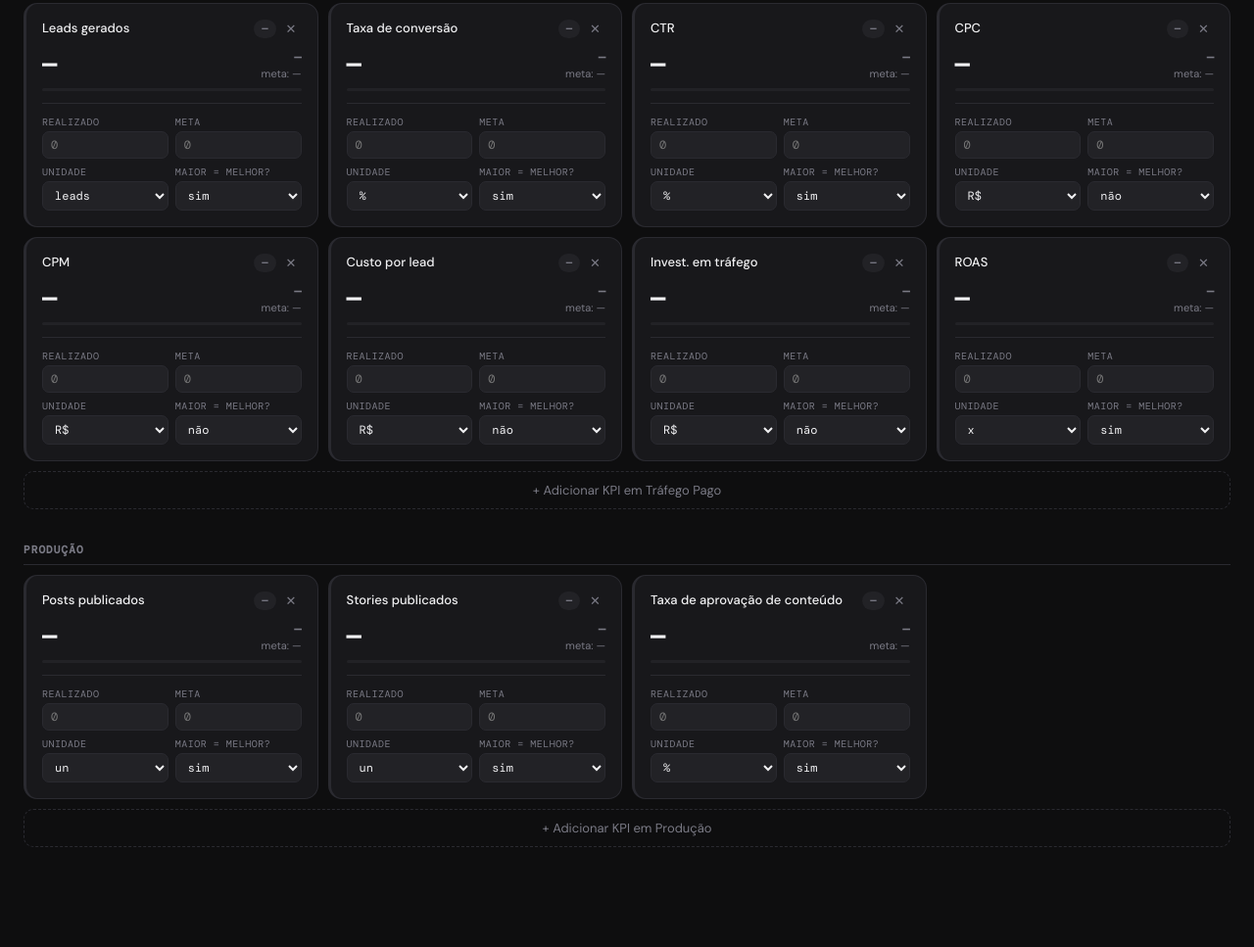
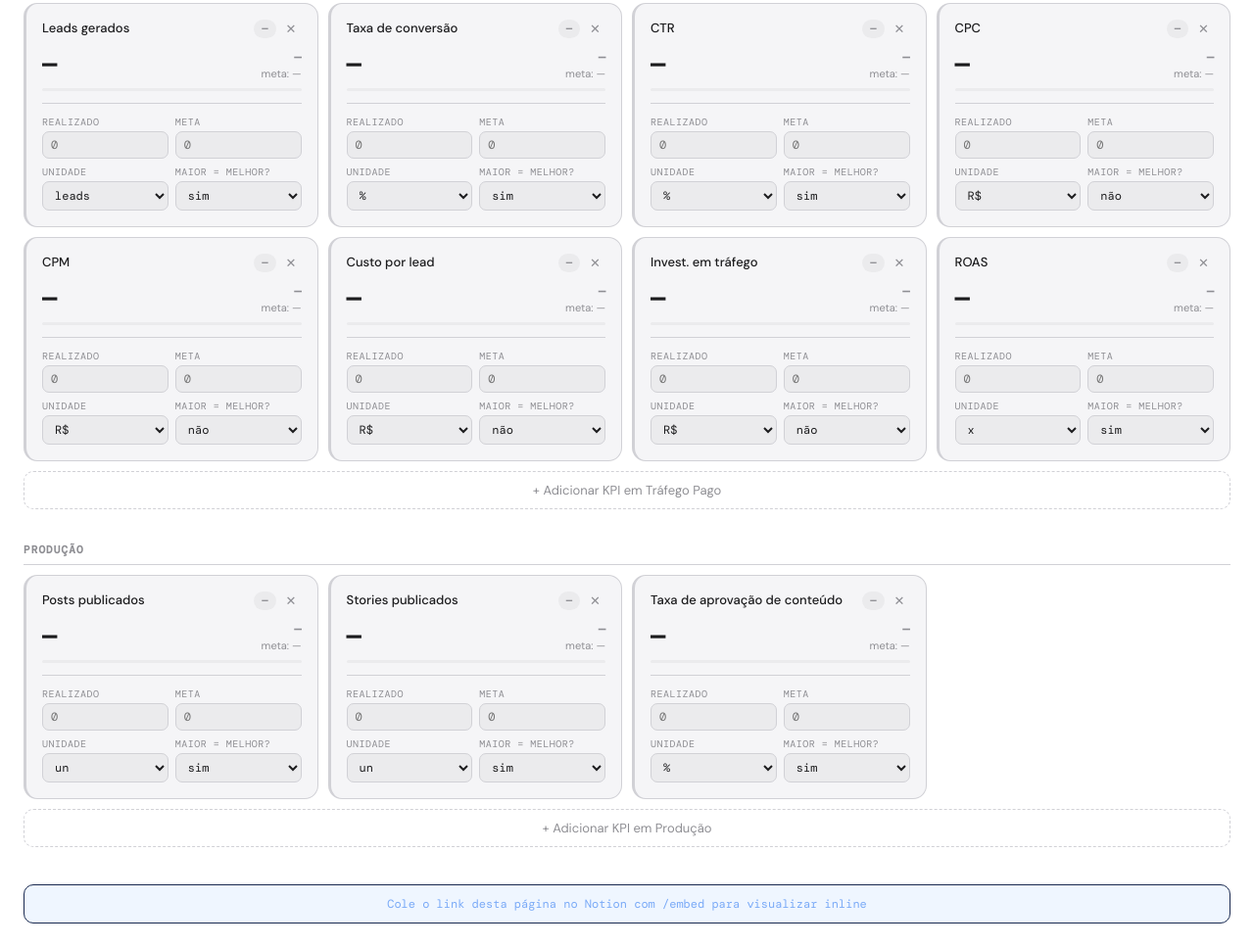
Before and after one commit to stivanell0/KPI-Stiva, a plain HTML site: page index.html in a window 1280 px wide. Shown: the part 1237-2204 px from the top of the page at 98% size. Before the commit the page ends 2132 px from the top, so only its background shows below. Drawn offline with nearby package versions, Linux system fonts and the light colour scheme.

Commit message:
Add files via upload

```diff
--- a/index.html
+++ b/index.html
@@ -3,9 +3,26 @@
 <head>
 <meta charset="UTF-8"/>
 <meta name="viewport" content="width=device-width, initial-scale=1.0"/>
-<title>KPI Indicadores</title>
+<title>KPI Indicators</title>
 <link href="https://fonts.googleapis.com/css2?family=DM+Mono:wght@400;500&family=DM+Sans:wght@300;400;500;600&display=swap" rel="stylesheet"/>
 <style>
+  :root {
+    --bg: #ffffff;
+    --surface: #f5f5f7;
+    --surface2: #ebebed;
+    --border: #d1d1d6;
+    --text: #1c1c1e;
+    --muted: #8e8e93;
+    --green: #1a7f3c;
+    --green-bg: #d1fae5;
+    --amber: #92400e;
+    --amber-bg: #fef3c7;
+    --red: #991b1b;
+    --red-bg: #fee2e2;
+    --blue-bg: #eff6ff;
+    --accent: #4f46e5;
+  }
+  @media (prefers-color-scheme: dark) {
     :root {
       --bg: #0e0e0f;
       --surface: #18181b;
@@ -21,6 +38,7 @@
       --red-bg: #1a0505;
       --blue-bg: #05102a;
       --accent: #6366f1;
+    }
   }
   * { box-sizing: border-box; margin: 0; padding: 0; }
   body { background: var(--bg); color: var(--text); font-family: 'DM Sans', sans-serif; min-height: 100vh; }
@@ -55,7 +73,7 @@
   .kpi-grid { display: grid; grid-template-columns: repeat(auto-fill, minmax(265px, 1fr)); gap: 10px; margin-bottom: 10px; }
 
   .kpi-card { background: var(--surface); border: 1px solid var(--border); border-radius: 14px; padding: 16px; transition: border-color 0.2s; }
-  .kpi-card:hover { border-color: #3a3a45; }
+  .kpi-card:hover { border-color: var(--muted); }
   .kpi-card.on   { border-left: 3px solid var(--green); }
   .kpi-card.risk { border-left: 3px solid var(--amber); }
   .kpi-card.off  { border-left: 3px solid var(--red); }
@@ -118,6 +136,8 @@
 
   <div class="summary" id="summary"></div>
   <div id="sections"></div>
+  <div class="embed-hint">Cole o link desta página no Notion com /embed para visualizar inline</div>
+</div>
 
 <script>
 const MONTHS = ['Jan','Fev','Mar','Abr','Mai','Jun','Jul','Ago','Set','Out','Nov','Dez'];
@@ -190,7 +210,7 @@ function kpiCardHtml(k, i) {
   const pct = hasData?(parseFloat(k.actual)/parseFloat(k.target))*100:0;
   const barW = Math.min(Math.max(pct,0),150);
   const s = hasData?statusOf(pct,k.hib!==false):'empty';
-  const barColor = s==='on'?'#22c55e':s==='risk'?'#f59e0b':s==='off'?'#ef4444':'#3a3a45';
+  const barColor = s==='on'?'#16a34a':s==='risk'?'#d97706':s==='off'?'#dc2626':'var(--border)';
   const pillClass = `pill-${s==='empty'?'empty':s}`;
   const pillLabel = s==='on'?'ON TRACK':s==='risk'?'AT RISK':s==='off'?'OFF TRACK':'—';
   const pctColor = s==='on'?'var(--green)':s==='risk'?'var(--amber)':s==='off'?'var(--red)':'var(--muted)';
```
Lines whose indentation alone changed are shown as unchanged.
